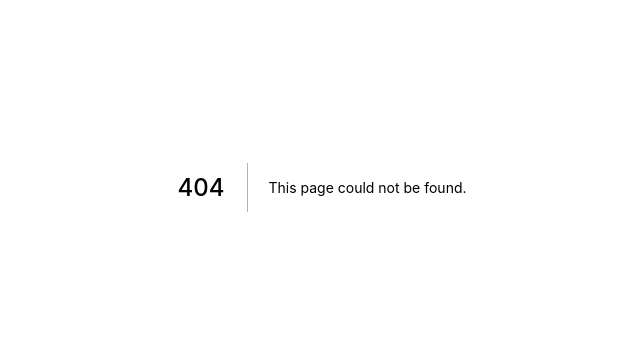
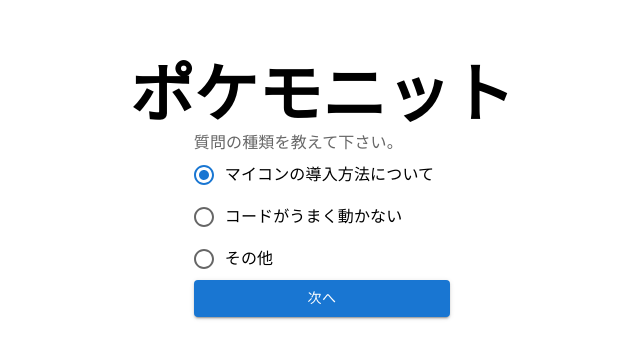
Before and after one commit to lefmarna/contact.pokemonit, a Next.js app: page /info in a window 1280 px wide. Before the commit this address had no page. Shown: the part 213-572 px from the top of the page, without its empty margins (318-958 px from the left). Built offline with nearby package versions, Linux system fonts and the light colour scheme.

Commit message:
feat: nextの画面遷移を実装

```diff
--- a/components/Radios.tsx
+++ b/components/Radios.tsx
@@ -1,4 +1,5 @@
 import { Button, FormControl, FormControlLabel, FormLabel, Radio, RadioGroup } from '@mui/material'
+import Link from 'next/link'
 import { RadioType } from '../types'
 
 export const Radios = (props: RadioType) => {
@@ -11,7 +12,9 @@ export const Radios = (props: RadioType) => {
           <FormControlLabel value={item.value} control={<Radio />} label={item.label} key={item.value} />
         ))}
       </RadioGroup>
-      <Button variant='contained'>次へ</Button>
+      <Link href='/info' passHref>
+        <Button variant='contained'>次へ</Button>
+      </Link>
     </FormControl>
   )
 }
--- /dev/null
+++ b/pages/info.tsx
@@ -0,0 +1,29 @@
+import type { NextPage } from 'next'
+import Head from 'next/head'
+import { Radios } from '../components/Radios'
+import styles from '../styles/Home.module.css'
+
+const Home: NextPage = () => {
+  const formLabel = '質問の種類を教えて下さい。'
+  const items = [
+    { value: 'female', label: 'マイコンの導入方法について' },
+    { value: 'male', label: 'コードがうまく動かない' },
+    { value: 'other', label: 'その他' },
+  ]
+  return (
+    <div className={styles.container}>
+      <Head>
+        <title>ポケモニット</title>
+        <meta name='description' content='Generated by create next app' />
+        <link rel='icon' href='/favicon.ico' />
+      </Head>
+
+      <main className={styles.main}>
+        <h1 className={styles.title}>ポケモニット</h1>
+        <Radios formLabel={formLabel} items={items} />
+      </main>
+    </div>
+  )
+}
+
+export default Home
```
